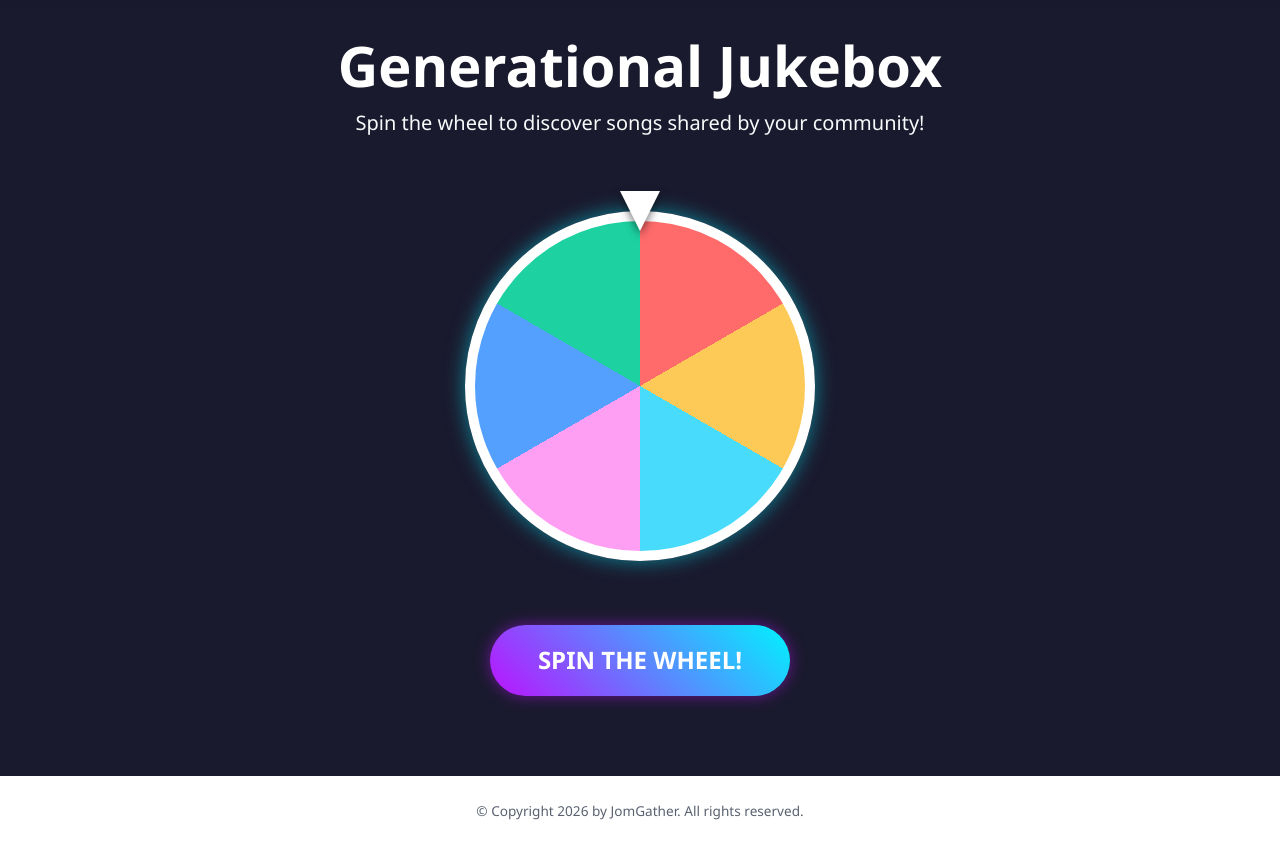
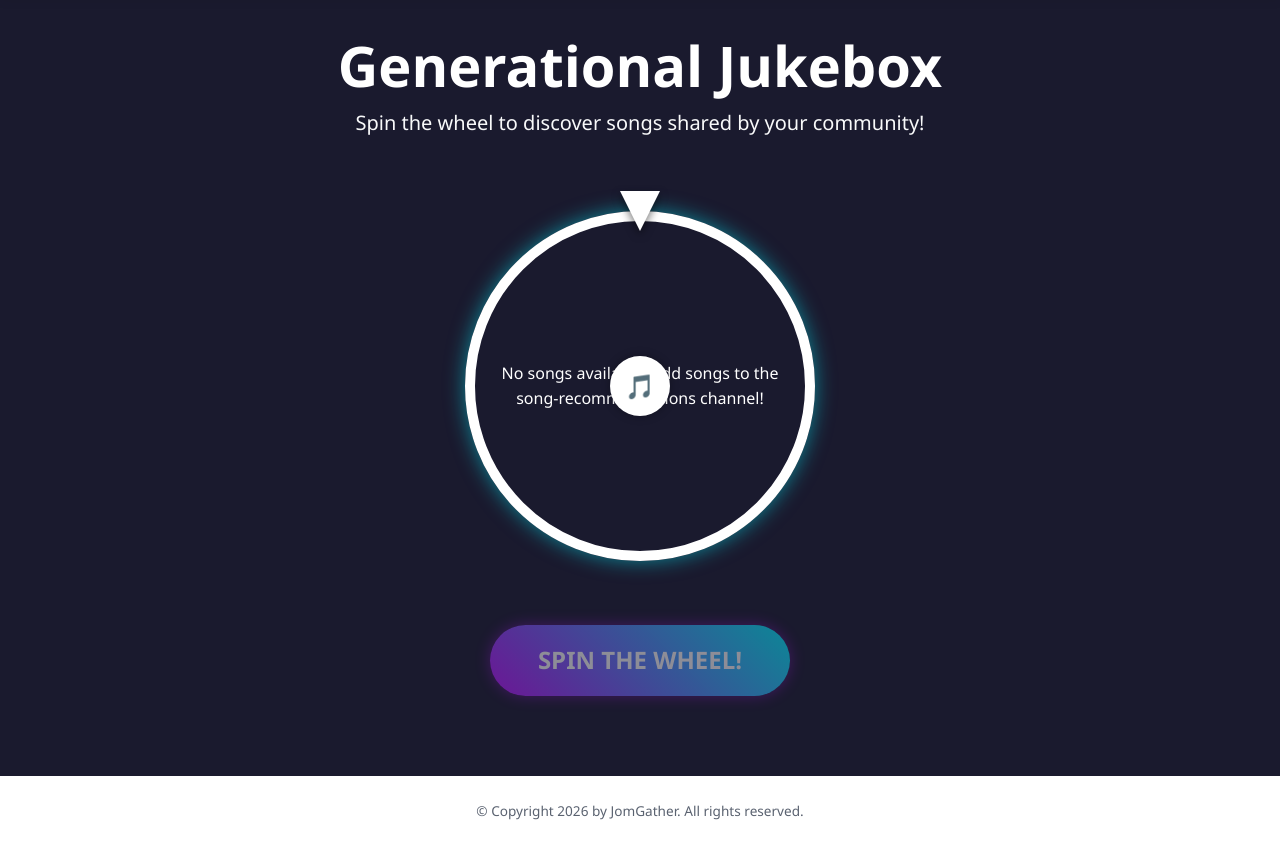
Before and after one commit to Cassius-stack/JOMGather, a Flask app: page /jukebox/ in a window 1280 px wide. Shown: the part 71-916 px from the top of the page. Run offline with Flask 3, Linux system fonts and the light colour scheme; the visitor is signed in with stand-in values (Sample User, id 1); some libraries are stand-ins or nearby versions.

Commit message:
Update jukebox

```diff
--- a/routes/jukebox.py
+++ b/routes/jukebox.py
@@ -107,7 +107,8 @@ def spin_wheel():
 
         return jsonify({
             'success': True,
-            'song': selected_song
+            'song': selected_song,
+            'allSongs': songs  # Return all songs for wheel display
         })
 
     except Exception as e:
--- a/templates/activities/activity_list.html
+++ b/templates/activities/activity_list.html
@@ -518,7 +518,7 @@
                         <p class="hover-popup-desc">Share music across generations! Discover songs from different eras.
                         </p>
                         <div class="hover-popup-actions">
-                            <a href="{{ url_for('jukebox.jukebox_page', community=1) }}" class="btn-play-now"><i
+                            <a href="{{ url_for('jukebox.jukebox_page', community=2) }}" class="btn-play-now"><i
                                     class="bi bi-play-circle-fill"></i> Play Now</a>
                             <div class="hover-popup-rewards"><i class="bi bi-coin"></i> Rewards: 40</div>
                         </div>
--- a/templates/jukebox/juke.html
+++ b/templates/jukebox/juke.html
@@ -39,13 +39,46 @@
         border: 10px solid #fff;
         position: relative;
         transition: transform 4s cubic-bezier(0.17, 0.67, 0.12, 0.99);
-        background: conic-gradient(#ff6b6b 0 60deg,
-                #feca57 60deg 120deg,
-                #48dbfb 120deg 180deg,
-                #ff9ff3 180deg 240deg,
-                #54a0ff 240deg 300deg,
-                #1dd1a1 300deg 360deg);
         box-shadow: 0 0 20px rgba(0, 243, 255, 0.5);
+        overflow: hidden;
+    }
+
+    .wheel-segment {
+        position: absolute;
+        width: 100%;
+        height: 100%;
+        clip-path: polygon(50% 50%, 50% 0%, 100% 0%);
+    }
+
+    .segment-text {
+        position: absolute;
+        top: 25%;
+        right: 15%;
+        color: white;
+        font-weight: bold;
+        font-size: 0.8rem;
+        text-shadow: 2px 2px 4px rgba(0, 0, 0, 0.8);
+        white-space: nowrap;
+        max-width: 100px;
+        overflow: hidden;
+        text-overflow: ellipsis;
+    }
+
+    .wheel-center {
+        position: absolute;
+        top: 50%;
+        left: 50%;
+        transform: translate(-50%, -50%);
+        width: 60px;
+        height: 60px;
+        background: white;
+        border-radius: 50%;
+        z-index: 100;
+        box-shadow: 0 0 10px rgba(0, 0, 0, 0.3);
+        display: flex;
+        align-items: center;
+        justify-content: center;
+        font-size: 1.5rem;
     }
 
     .wheel-arrow {
@@ -172,6 +205,7 @@
     <div class="wheel-container">
         <div class="wheel-arrow"></div>
         <div class="wheel" id="wheel"></div>
+        <div class="wheel-center">🎵</div>
     </div>
 
     <button id="spinBtn" class="spin-btn">SPIN THE WHEEL!</button>
@@ -215,6 +249,65 @@
 
     let currentRotation = 0;
     let currentSongId = null;
+    let availableSongs = [];
+
+    // Vibrant colors for wheel segments
+    const segmentColors = [
+        '#ff6b6b', '#feca57', '#48dbfb', '#ff9ff3',
+        '#54a0ff', '#1dd1a1', '#ee5a6f', '#f368e0',
+        '#00d2d3', '#ffa502', '#5f27cd', '#00b894'
+    ];
+
+    // Function to build the wheel with song titles
+    async function buildWheel() {
+        try {
+            // Fetch all available songs
+            const response = await fetch('/jukebox/api/spin', {
+                method: 'POST',
+                headers: { 'Content-Type': 'application/json' },
+                body: JSON.stringify({ community_id: communityId })
+            });
+
+            const data = await response.json();
+            if (!data.success || !data.allSongs || data.allSongs.length === 0) {
+                wheel.innerHTML = '<div style="display: flex; align-items: center; justify-content: center; height: 100%; color: white; text-align: center; padding: 20px;">No songs available. Add songs to the song-recommendations channel!</div>';
+                spinBtn.disabled = true;
+                return;
+            }
+
+            availableSongs = data.allSongs;
+            const numSegments = Math.min(availableSongs.length, 12); // Max 12 segments
+            const anglePerSegment = 360 / numSegments;
+
+            wheel.innerHTML = ''; // Clear wheel
+
+            for (let i = 0; i < numSegments; i++) {
+                const segment = document.createElement('div');
+                segment.className = 'wheel-segment';
+                segment.style.backgroundColor = segmentColors[i % segmentColors.length];
+
+                // Simple rotation for each segment
+                const rotation = i * anglePerSegment;
+                segment.style.transform = `rotate(${rotation}deg)`;
+
+                const text = document.createElement('div');
+                text.className = 'segment-text';
+                text.textContent = availableSongs[i].title;
+
+                segment.appendChild(text);
+                wheel.appendChild(segment);
+            }
+
+            console.log(`✅ Wheel built with ${numSegments} songs`);
+        } catch (error) {
+            console.error('Error building wheel:', error);
+            wheel.innerHTML = '<div style="display: flex; align-items: center; justify-content: center; height: 100%; color: white;">Error loading songs</div>';
+            spinBtn.disabled = true;
+        }
+    }
+
+    // Build wheel on page load
+    buildWheel();
 
     spinBtn.addEventListener('click', async () => {
         // Reset UI
```
Also changed, not shown: routes/community.py (+21 -0 lines).
